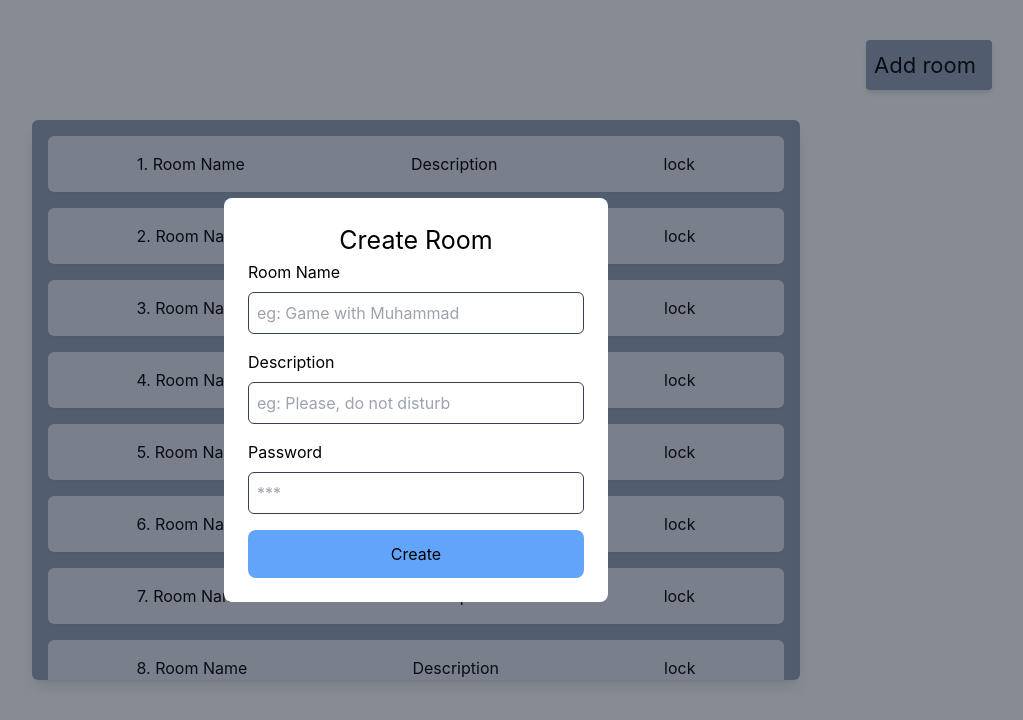
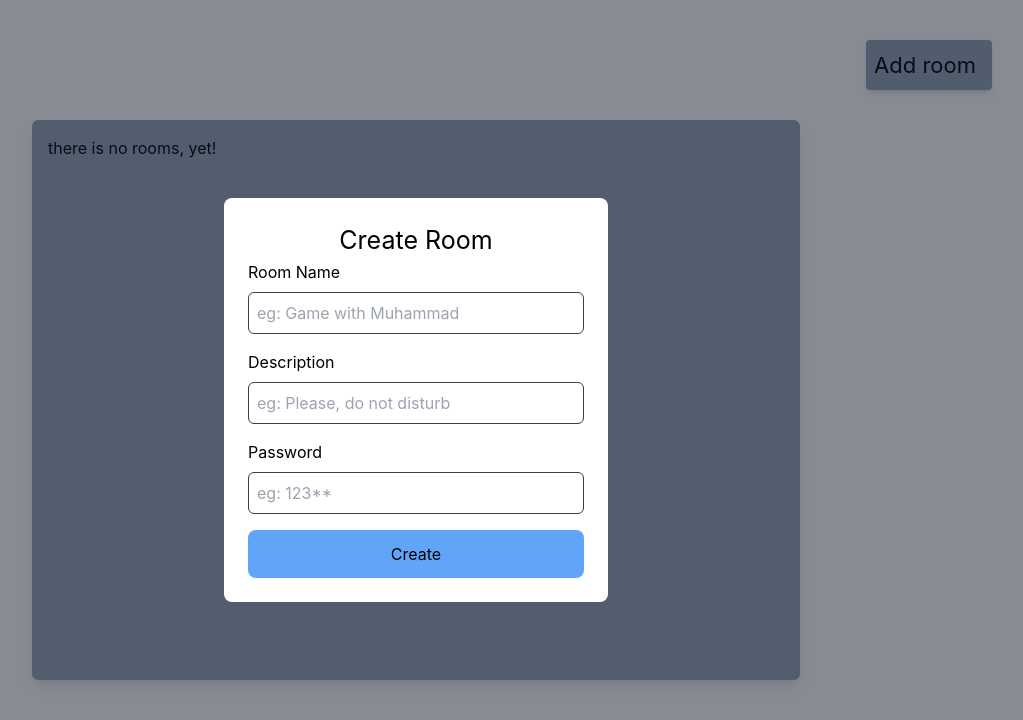
Before and after one commit to bimus-github/online-game, a React (Create React App) app: page / in a window 1280 px wide. Both pictures are taken after a click on the button "Add room". Shown: the top 720 px of the page, without its empty margins (224-1247 px from the left). Built offline with nearby package versions, Linux system fonts and the light colour scheme.

Commit message:
connecting create new room button to store

```diff
--- a/src/pages/Home.tsx
+++ b/src/pages/Home.tsx
@@ -1,8 +1,18 @@
 import { useState } from "react";
 import Modal from "../components/Modal";
+import { useAppDispatch, useAppSelector } from "../store/hooks";
+import { roomActions } from "../store/features/room";
+import { ERROR_ENUM, Room_Type } from "../type";
 
 function Home() {
+  const dispatch = useAppDispatch();
+  const rooms = useAppSelector((state) => state.room);
   const [isModalOpen, setIsModalOpen] = useState<boolean>(false);
+
+  const [roomName, setRoomName] = useState<string>("");
+  const [description, setDescription] = useState<string>("");
+  const [password, setPassword] = useState<string>("");
+  const [error, setError] = useState<ERROR_ENUM>(ERROR_ENUM.NONE);
 
   const openModal = () => {
     setIsModalOpen(true);
@@ -11,30 +21,65 @@ function Home() {
   const closeModal = () => {
     setIsModalOpen(false);
   };
+
+  const handleCreateNewRoom = (e: React.FormEvent<HTMLFormElement>) => {
+    e.preventDefault();
+
+    setError(ERROR_ENUM.NONE);
+    if (roomName.length === 0) return setError(ERROR_ENUM.NAME);
+    const date = new Date();
+
+    const newRoom: Room_Type = {
+      id: `${roomName}${password}`,
+      name: roomName,
+      description,
+      password,
+      date,
+    };
+
+    dispatch(roomActions.createRoom(newRoom));
+    setError(ERROR_ENUM.NONE);
+    setRoomName("");
+    setDescription("");
+    setPassword("");
+    setIsModalOpen(false);
+  };
   return (
     <div className={styles.main}>
       <button onClick={openModal} className={styles.generateRoomBtn}>
         <p>Add room</p>
       </button>
       <div className={styles.roomListsDiv}>
-        {["", "", "", "", "", "", "", ""].map((_, key) => (
-          <div className={styles.infoRoom} key={key}>
-            <p>{key + 1}. Room Name</p>
-            <p>Description</p>
-            <p>lock</p>
-          </div>
-        ))}
+        {rooms.length !== 0 ? (
+          rooms.map((_, key) => (
+            <div className={styles.infoRoom} key={key}>
+              <p>{key + 1}. Room Name</p>
+              <p></p>
+              <p>lock</p>
+            </div>
+          ))
+        ) : (
+          <div>there is no rooms, yet!</div>
+        )}
       </div>
 
       {/* generate room modal */}
       <Modal closeModal={closeModal} isModalOpen={isModalOpen}>
         <div className={styles.modal}>
           <div className={styles.modalTitle}>Create Room</div>
-          <form action="" className={styles.modalForm}>
+          <form
+            onSubmit={handleCreateNewRoom}
+            action=""
+            className={styles.modalForm}
+          >
             <div className={styles.modalInputDiv}>
               <p className={styles.inputTitle}>Room Name</p>
               <input
-                className={styles.modalInput}
+                value={roomName}
+                onChange={(e) => setRoomName(e.target.value)}
+                className={`${styles.modalInput} ${
+                  error === ERROR_ENUM.NAME ? "border-red-400" : ""
+                }`}
                 type="text"
                 placeholder="eg: Game with Muhammad"
               />
@@ -42,6 +87,8 @@ function Home() {
             <div className={styles.modalInputDiv}>
               <p className={styles.inputTitle}>Description</p>
               <input
+                value={description}
+                onChange={(e) => setDescription(e.target.value)}
                 className={styles.modalInput}
                 type="text"
                 placeholder="eg: Please, do not disturb"
@@ -50,12 +97,19 @@ function Home() {
             <div className={styles.modalInputDiv}>
               <p className={styles.inputTitle}>Password</p>
               <input
+                value={password}
+                onChange={(e) => setPassword(e.target.value)}
                 className={styles.modalInput}
                 type="text"
-                placeholder="***"
+                placeholder="eg: 123**"
               />
             </div>
-            <button className={styles.createRoomBtn}>Create</button>
+            <button type="submit" className={styles.createRoomBtn}>
+              Create
+            </button>
+            {error === ERROR_ENUM.NAME && (
+              <p className="text-red-400">Pleas, create room name!</p>
+            )}
           </form>
         </div>
       </Modal>
@@ -70,7 +124,7 @@ const styles = {
   generateRoomBtn:
     "absolute top-[5%] right-[5%] h-[50px] bg-slate-400 hover:bg-slate-300 text-[22px] pl-2 pr-4 rounded shadow-md",
   roomListsDiv:
-    "w-[60%] bg-slate-400 rounded-md p-4 flex flex-col gap-4 shadow-lg overflow-y-auto max-h-[70%]",
+    "w-[60%] bg-slate-400 rounded-md p-4 flex flex-col gap-4 shadow-lg overflow-y-auto h-[70%]",
   infoRoom:
     " w-full  bg-slate-200 hover:bg-slate-100 p-4 rounded-md shadow-sm flex flex-row justify-around gap-5",
   modal: "relative w-full ",
--- a/src/type/index.ts
+++ b/src/type/index.ts
@@ -1,6 +1,12 @@
 export interface Room_Type {
   id: string;
   name: string;
-  descripion: string;
+  description: string;
   password: string;
+  date: Date;
 }
+
+export enum ERROR_ENUM {
+  NONE = 0,
+  NAME = 1,
+}
```
